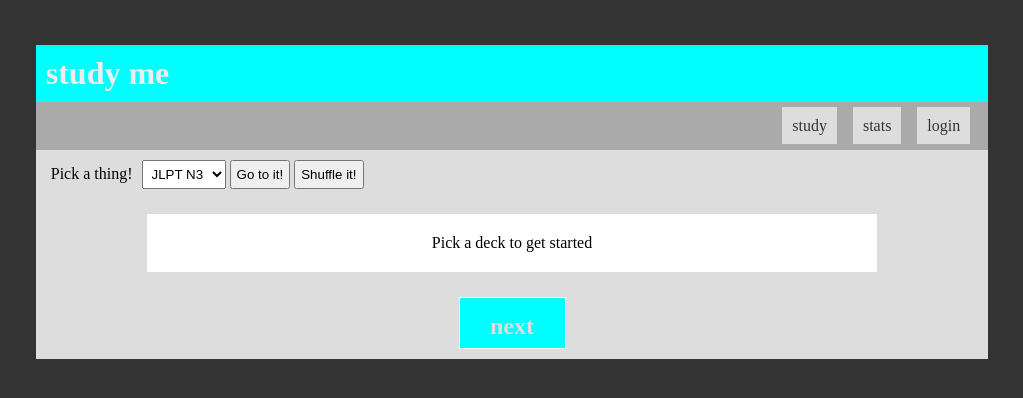
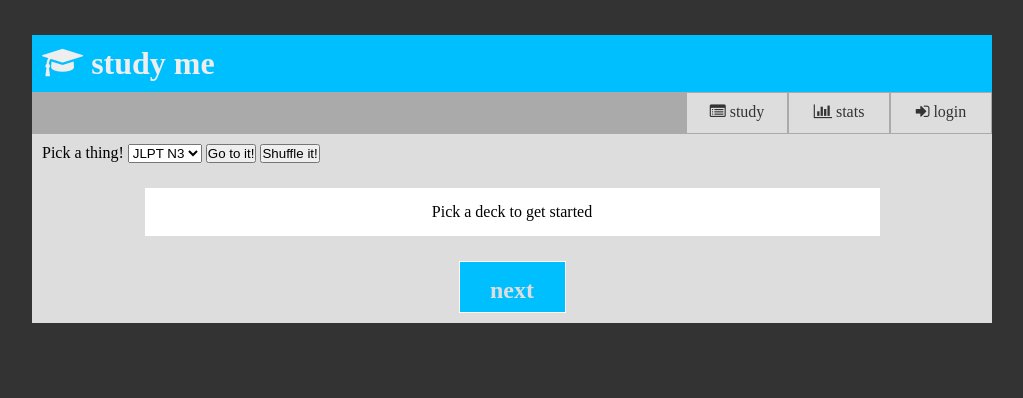
Before and after one commit to aneylon/MKS-MVP, a website: page public/index.html in a window 1280 px wide. Shown: the whole page, without its empty margins (128-1151 px from the left). Drawn offline with nearby package versions, Linux system fonts and the light colour scheme.

Commit message:
Favicon and Icons and Css tweeks

```diff
--- a/public/css/style.css
+++ b/public/css/style.css
@@ -1,6 +1,5 @@
 * {
-  /*border : solid red 1px;*/
-  padding : 5px;
+  padding : 0px;
   margin : 0px;
 }
 
@@ -12,7 +11,7 @@ body {
 
 h1 {
   color : #eee;
-  background-color : cyan;
+  background-color : deepskyblue;
   padding : 10px;
   margin-top : 35px;
 }
@@ -25,10 +24,10 @@ nav {
 
 nav ul {
   overflow: auto;
+  list-style : none;
 }
 
 nav ul li{
-  display : inline-block;
   float : right;
 }
 
@@ -37,7 +36,11 @@ a {
   text-decoration: none;
   background-color: #ddd;
   padding : 10px;
-  margin : 3px;
+  margin : 1px;
+  display : block;
+  width : 80px;
+  text-align : center;
+  height : 20px;
 }
 
 a:hover{
@@ -74,7 +77,7 @@ a:hover{
 
 #nextButton {
   color : #ddd;
-  background-color : cyan;
+  background-color : deepskyblue;
   padding : 15px;
   width : 75px;
   height : 20px;
@@ -86,5 +89,5 @@ a:hover{
 }
 #nextButton:hover {
   color : #333;
-  background-color : #9ff;
+  background-color : lightskyblue;
 }
--- a/public/index.html
+++ b/public/index.html
@@ -4,17 +4,19 @@
     <meta charset="utf-8" />
     <title>study me</title>
     <link rel="stylesheet" type="text/css" href="css/style.css" />
+    <link rel="stylesheet" href="https://maxcdn.bootstrapcdn.com/font-awesome/4.5.0/css/font-awesome.min.css">
+    <link rel="icon" href="favicon.png" type="image/x-icon" />
   </head>
   <body>
-    <h1 alert>study me</h1>
+    <h1 alert><i class="fa fa-graduation-cap"></i> study me</h1>
 
     <nav>
       <ul>
-        <li><a href="#/login">login</a>
+        <li><a href="#/login"><i class="fa fa-sign-in"></i> login</a>
         </li>
-        <li><a href="#/stats">stats</a>
+        <li><a href="#/stats"><i class="fa fa-bar-chart"></i> stats</a>
         </li>
-        <li><a href="#/study">study</a>
+        <li><a href="#/study"><i class="fa fa-list-alt"></i> study</a>
         </li>
       </ul>
     </nav>
@@ -44,13 +46,11 @@
       <div id="nextButton" ng-click="nextCard()">
         next
       </div>
-      <!--
+
+      <div ng-view>
+
       <div>
-        {{ testOne }}
-      </div>
 
-      <div ng-view>different views will go here</div>
-       -->
     </div>
 
     <!--
```
Also changed, not shown: public/favicon.png (added), public/pages/login.html (added), public/pages/stats.html (added), public/pages/study.html (added).
